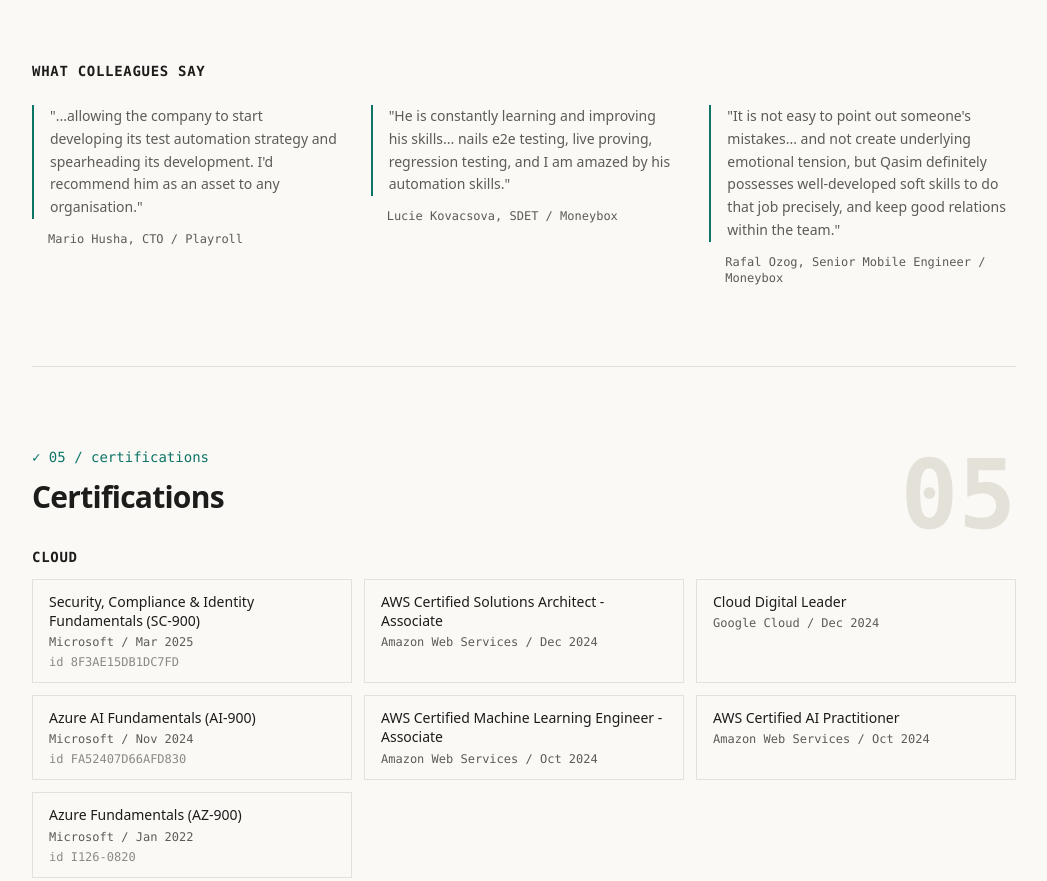
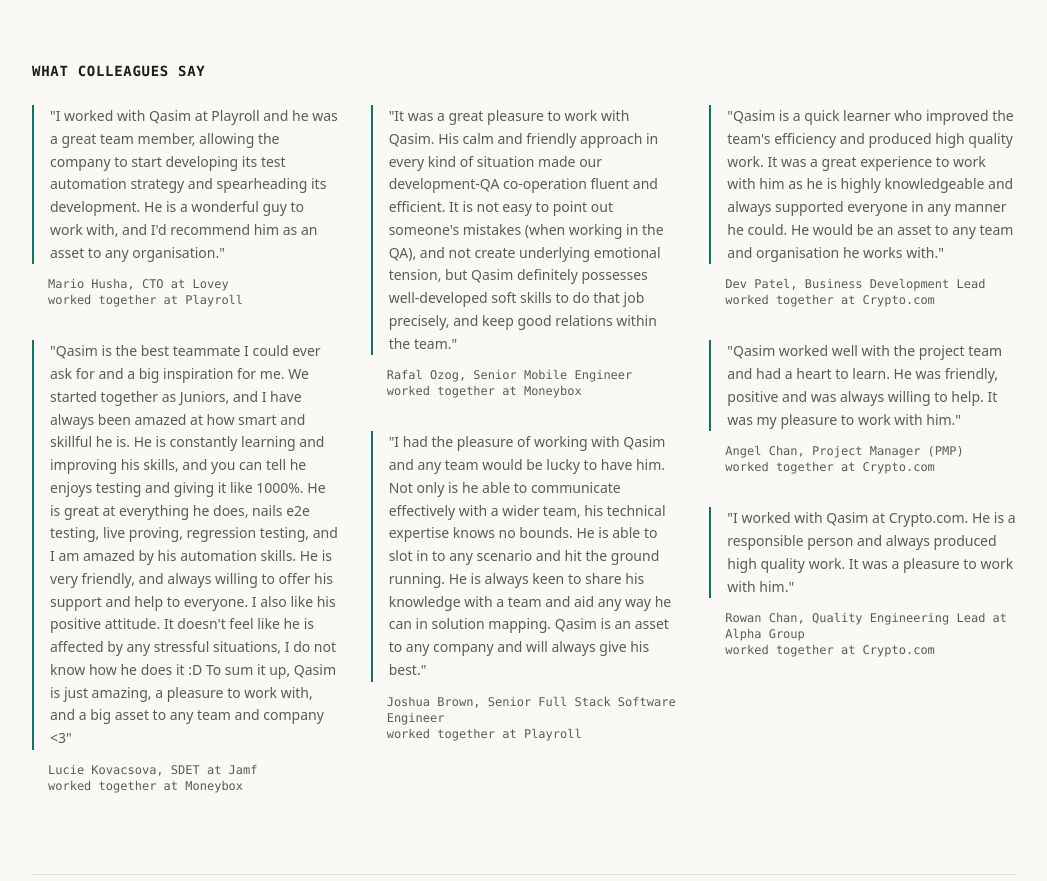
Before and after one commit to qasimmahmood95/qasimmahmood.org, a website: page index.html in a window 1280 px wide. Shown: the part 4605-5486 px from the top of the page, without its empty margins (116-1163 px from the left). Drawn offline with Linux system fonts and the light colour scheme.

Commit message:
feat: quote all seven colleague recommendations in full
- masonry columns replace the three-across grid, so nothing is
  truncated
- attribution split into current title plus where we worked together,
  fixing the misleading role-at-company pairing
- David Rolls excluded as a recruiter-client recommendation rather
  than a colleague's
- obvious typos quietly corrected and flagged in TODO for review

```diff
--- a/index.html
+++ b/index.html
@@ -355,35 +355,82 @@
 
       </div>
 
-      <!-- Excerpted from LinkedIn recommendations -->
-      <!-- TODO: Q to confirm quote picks and trimming -->
+      <!-- Full quotes from LinkedIn recommendations (colleagues only); obvious
+           typos quietly corrected, wording otherwise verbatim -->
+      <!-- TODO: Q to review the corrections and confirm Joshua Brown was Playroll -->
       <div class="mt-16">
         <h3 class="font-mono text-sm font-semibold uppercase tracking-wider">What colleagues say</h3>
-        <div class="mt-6 grid gap-8 sm:grid-cols-3">
-          <figure>
+        <div class="mt-6 gap-8 sm:columns-2 lg:columns-3">
+          <figure class="mb-8 break-inside-avoid">
             <blockquote class="border-l-2 border-accent pl-4 text-sm leading-relaxed text-ink-muted dark:border-accent-bright dark:text-fog-muted">
-              "...allowing the company to start developing its test automation strategy
-              and spearheading its development. I'd recommend him as an asset to any
-              organisation."
+              "I worked with Qasim at Playroll and he was a great team member, allowing
+              the company to start developing its test automation strategy and
+              spearheading its development. He is a wonderful guy to work with, and I'd
+              recommend him as an asset to any organisation."
             </blockquote>
-            <figcaption class="mt-3 pl-4 font-mono text-xs text-ink-muted dark:text-fog-muted">Mario Husha, CTO / Playroll</figcaption>
+            <figcaption class="mt-3 pl-4 font-mono text-xs text-ink-muted dark:text-fog-muted">Mario Husha, CTO at Lovey<br>worked together at Playroll</figcaption>
           </figure>
-          <figure>
+          <figure class="mb-8 break-inside-avoid">
             <blockquote class="border-l-2 border-accent pl-4 text-sm leading-relaxed text-ink-muted dark:border-accent-bright dark:text-fog-muted">
-              "He is constantly learning and improving his skills... nails e2e testing,
-              live proving, regression testing, and I am amazed by his automation
-              skills."
+              "Qasim is the best teammate I could ever ask for and a big inspiration for
+              me. We started together as Juniors, and I have always been amazed at how
+              smart and skillful he is. He is constantly learning and improving his
+              skills, and you can tell he enjoys testing and giving it like 1000%. He is
+              great at everything he does, nails e2e testing, live proving, regression
+              testing, and I am amazed by his automation skills. He is very friendly,
+              and always willing to offer his support and help to everyone. I also like
+              his positive attitude. It doesn't feel like he is affected by any
+              stressful situations, I do not know how he does it :D To sum it up, Qasim
+              is just amazing, a pleasure to work with, and a big asset to any team and
+              company &lt;3"
             </blockquote>
-            <figcaption class="mt-3 pl-4 font-mono text-xs text-ink-muted dark:text-fog-muted">Lucie Kovacsova, SDET / Moneybox</figcaption>
+            <figcaption class="mt-3 pl-4 font-mono text-xs text-ink-muted dark:text-fog-muted">Lucie Kovacsova, SDET at Jamf<br>worked together at Moneybox</figcaption>
           </figure>
-          <figure>
+          <figure class="mb-8 break-inside-avoid">
             <blockquote class="border-l-2 border-accent pl-4 text-sm leading-relaxed text-ink-muted dark:border-accent-bright dark:text-fog-muted">
-              "It is not easy to point out someone's mistakes... and not create
-              underlying emotional tension, but Qasim definitely possesses
-              well-developed soft skills to do that job precisely, and keep good
-              relations within the team."
+              "It was a great pleasure to work with Qasim. His calm and friendly
+              approach in every kind of situation made our development-QA co-operation
+              fluent and efficient. It is not easy to point out someone's mistakes (when
+              working in the QA), and not create underlying emotional tension, but Qasim
+              definitely possesses well-developed soft skills to do that job precisely,
+              and keep good relations within the team."
             </blockquote>
-            <figcaption class="mt-3 pl-4 font-mono text-xs text-ink-muted dark:text-fog-muted">Rafal Ozog, Senior Mobile Engineer / Moneybox</figcaption>
+            <figcaption class="mt-3 pl-4 font-mono text-xs text-ink-muted dark:text-fog-muted">Rafal Ozog, Senior Mobile Engineer<br>worked together at Moneybox</figcaption>
+          </figure>
+          <figure class="mb-8 break-inside-avoid">
+            <blockquote class="border-l-2 border-accent pl-4 text-sm leading-relaxed text-ink-muted dark:border-accent-bright dark:text-fog-muted">
+              "I had the pleasure of working with Qasim and any team would be lucky to
+              have him. Not only is he able to communicate effectively with a wider
+              team, his technical expertise knows no bounds. He is able to slot in to
+              any scenario and hit the ground running. He is always keen to share his
+              knowledge with a team and aid any way he can in solution mapping. Qasim is
+              an asset to any company and will always give his best."
+            </blockquote>
+            <figcaption class="mt-3 pl-4 font-mono text-xs text-ink-muted dark:text-fog-muted">Joshua Brown, Senior Full Stack Software Engineer<br>worked together at Playroll</figcaption>
+          </figure>
+          <figure class="mb-8 break-inside-avoid">
+            <blockquote class="border-l-2 border-accent pl-4 text-sm leading-relaxed text-ink-muted dark:border-accent-bright dark:text-fog-muted">
+              "Qasim is a quick learner who improved the team's efficiency and produced
+              high quality work. It was a great experience to work with him as he is
+              highly knowledgeable and always supported everyone in any manner he could.
+              He would be an asset to any team and organisation he works with."
+            </blockquote>
+            <figcaption class="mt-3 pl-4 font-mono text-xs text-ink-muted dark:text-fog-muted">Dev Patel, Business Development Lead<br>worked together at Crypto.com</figcaption>
+          </figure>
+          <figure class="mb-8 break-inside-avoid">
+            <blockquote class="border-l-2 border-accent pl-4 text-sm leading-relaxed text-ink-muted dark:border-accent-bright dark:text-fog-muted">
+              "Qasim worked well with the project team and had a heart to learn. He was
+              friendly, positive and was always willing to help. It was my pleasure to
+              work with him."
+            </blockquote>
+            <figcaption class="mt-3 pl-4 font-mono text-xs text-ink-muted dark:text-fog-muted">Angel Chan, Project Manager (PMP)<br>worked together at Crypto.com</figcaption>
+          </figure>
+          <figure class="mb-8 break-inside-avoid">
+            <blockquote class="border-l-2 border-accent pl-4 text-sm leading-relaxed text-ink-muted dark:border-accent-bright dark:text-fog-muted">
+              "I worked with Qasim at Crypto.com. He is a responsible person and always
+              produced high quality work. It was a pleasure to work with him."
+            </blockquote>
+            <figcaption class="mt-3 pl-4 font-mono text-xs text-ink-muted dark:text-fog-muted">Rowan Chan, Quality Engineering Lead at Alpha Group<br>worked together at Crypto.com</figcaption>
           </figure>
         </div>
       </div>
--- a/tests/site.spec.ts
+++ b/tests/site.spec.ts
@@ -23,10 +23,13 @@ test.describe("page structure", () => {
     await expect(verifyLinks.first()).toHaveAttribute("rel", "noopener");
   });
 
-  test("renders colleague testimonials", async ({ page }) => {
+  test("renders colleague testimonials with honest attribution", async ({ page }) => {
     await page.goto("/");
-    await expect(page.locator("#experience figure blockquote")).toHaveCount(3);
-    await expect(page.locator("#experience figcaption").first()).toContainText("CTO");
+    await expect(page.locator("#experience figure blockquote")).toHaveCount(7);
+    // Attribution separates current title from where the collaboration happened
+    const first = page.locator("#experience figcaption").first();
+    await expect(first).toContainText("CTO at Lovey");
+    await expect(first).toContainText("worked together at Playroll");
   });
 
   test("experience timeline is in reverse chronological order", async ({ page }) => {
```
Also changed, not shown: TODO.md (+6 -3 lines), css/site.css.
